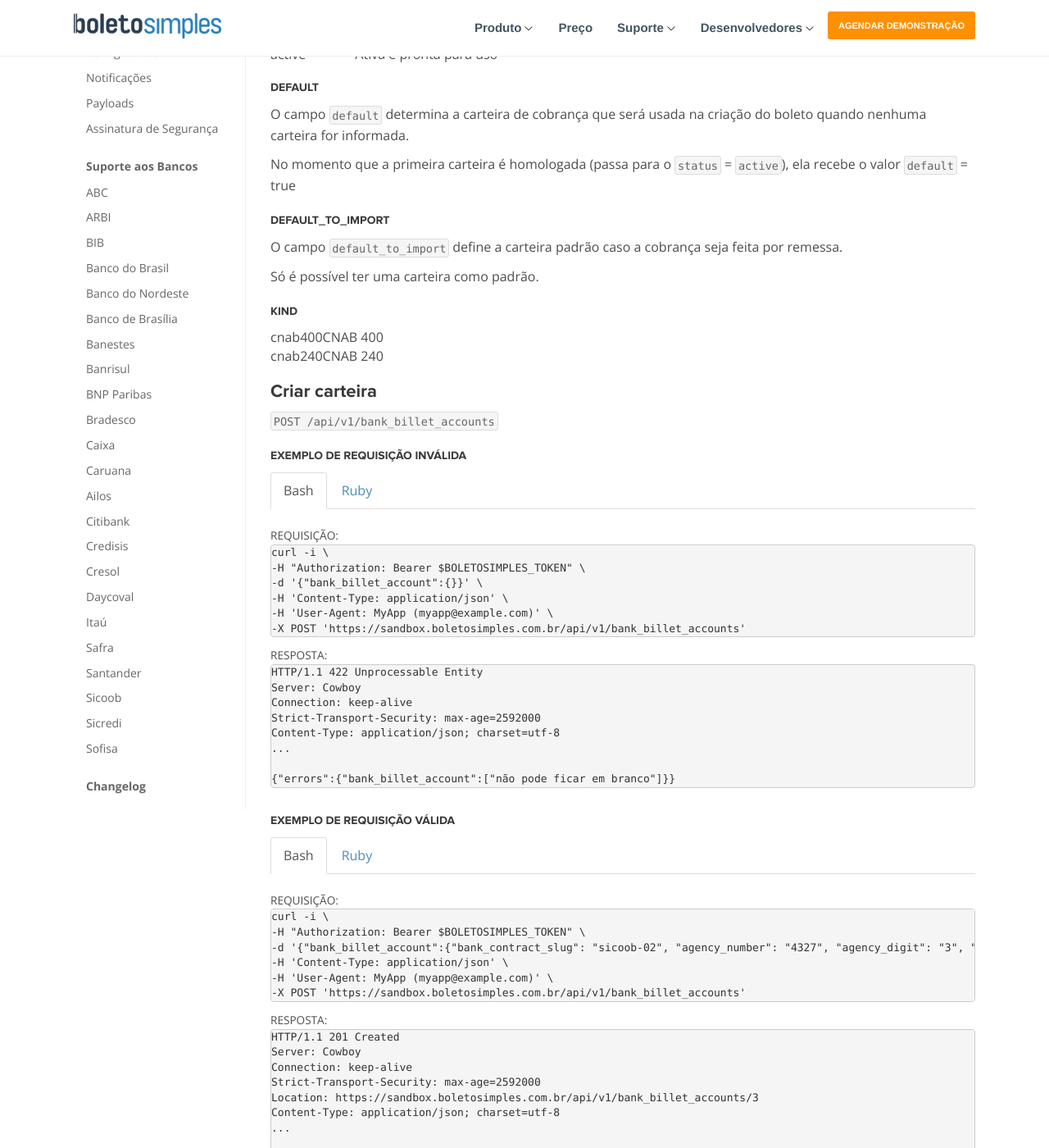
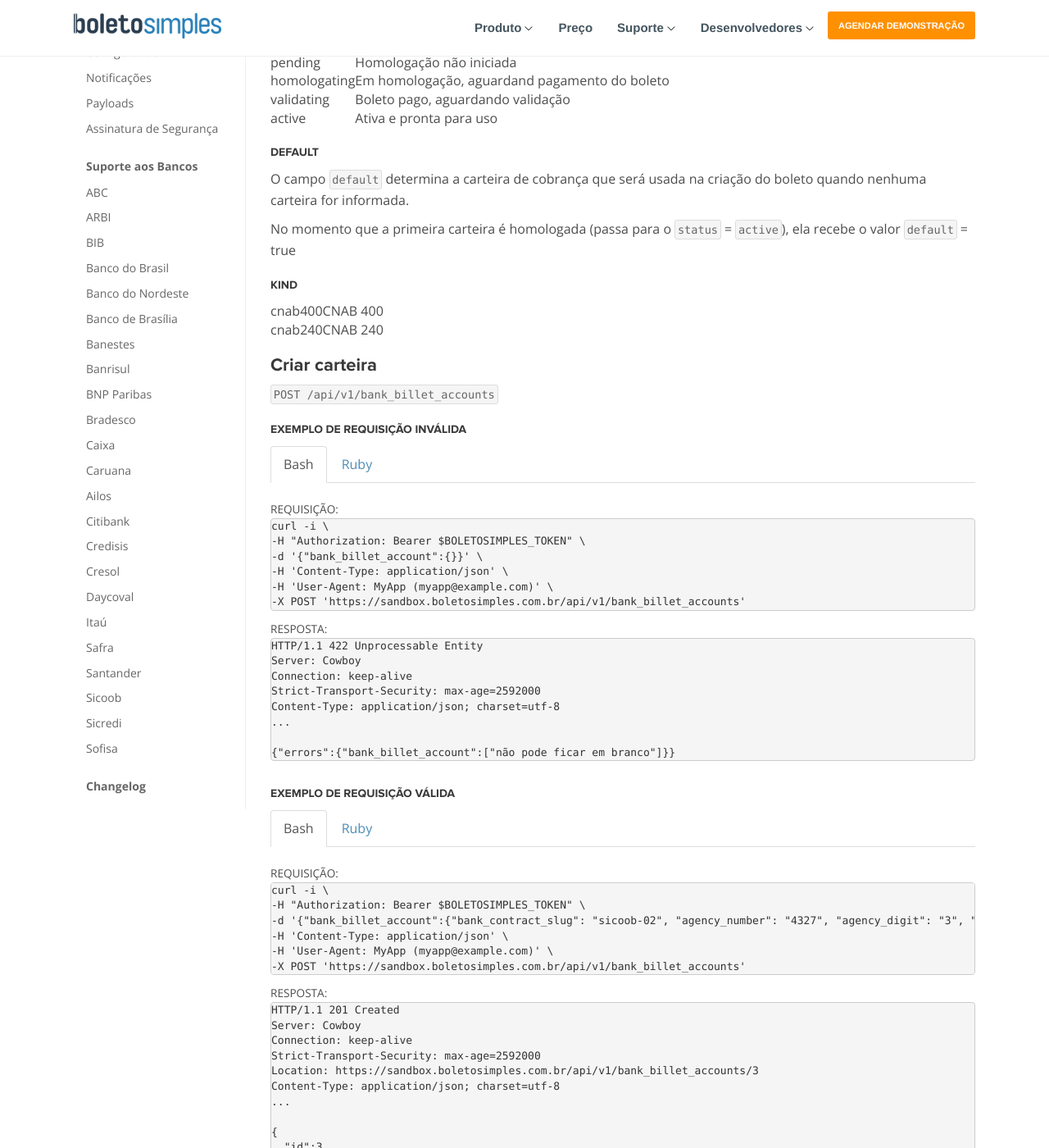
Before and after one commit to BoletoSimples/boletosimples-docs, a Jekyll site: the page built from reference/v1/bank_billet_accounts.markdown, in a window 1280 px wide and 1400 px high, scrolled down 1978 px. Shown: the whole window at 82% size. Built offline with Jekyll 4.4.1, drawn with Linux system fonts in a browser that asks for light colours; some of the changed text lies outside the part shown.

Commit message:
Updated Bancodobrasil and 11 other files

```diff
--- a/reference/v1/bank_billet_accounts.markdown
+++ b/reference/v1/bank_billet_accounts.markdown
@@ -10,57 +10,60 @@ breadcrumb: Carteiras de Cobrança
 
 <div class="alert alert-warning">Para saber mais sobre as carteiras suportadas, acesse a <a href="/bank_contracts">página de Carteiras de Cobrança</a>.</div>
 
-| Recurso                                                                                                          | Descrição                                       |
-| ---------------------------------------------------------------------------------------------------------------- | ----------------------------------------------- |
-| [POST /api/v1/bank_billet_accounts](#criar-carteira)                                                             | Criar carteira                                  |
-| [GET /api/v1/bank_billet_accounts/:id](#informações-do-carteira)                                                 | Informações do carteira                         |
-| [PATCH /api/v1/bank_billet_accounts/:id](#atualizar-carteira)                                                    | Atualizar carteira                              |
-| [PUT /api/v1/bank_billet_accounts/:id](#atualizar-carteira)                                                      | Atualizar carteira                              |
-| [GET /api/v1/bank_billet_accounts](#listar-carteiras)                                                            | Listar carteiras                                |
-| [GET /api/v1/bank_billet_accounts/:id/ask](#solicitar-homologação-da-carteira-de-cobrança)                       | Solicitar homologação da Carteira de Cobrança   |
-| [PATCH /api/v1/bank_billet_accounts/:id/validate](#validar-carteira-de-cobrança)                                 | Validar Carteira de Cobrança                    |
-| [PUT /api/v1/bank_billet_accounts/:id/validate](#validar-carteira-de-cobrança)                                   | Validar Carteira de Cobrança                    |
-| [PATCH /api/v1/bank_billet_accounts/:id/set_default](#alterar-carteira-de-cobrança-padrão)                       | Alterar Carteira de Cobrança padrão             |
-| [PUT /api/v1/bank_billet_accounts/:id/set_default](#alterar-carteira-de-cobrança-padrão)                         | Alterar Carteira de Cobrança padrão             |
-| [PATCH /api/v1/bank_billet_accounts/:id/set_default_to_import](#alterar-carteira-de-cobrança-padrão-por-remessa) | Alterar Carteira de Cobrança padrão por remessa |
-| [PUT /api/v1/bank_billet_accounts/:id/set_default_to_import](#alterar-carteira-de-cobrança-padrão-por-remessa)   | Alterar Carteira de Cobrança padrão por remessa |
+| Recurso                  | Descrição
+| ------------------------ | ------------------------
+| [POST /api/v1/bank_billet_accounts](#criar-carteira) | Criar carteira
+| [GET /api/v1/bank_billet_accounts/:id](#informações-do-carteira) | Informações do carteira
+| [PATCH /api/v1/bank_billet_accounts/:id](#atualizar-carteira) | Atualizar carteira
+| [PUT /api/v1/bank_billet_accounts/:id](#atualizar-carteira) | Atualizar carteira
+| [GET /api/v1/bank_billet_accounts](#listar-carteiras) | Listar carteiras
+| [GET /api/v1/bank_billet_accounts/:id/ask](#solicitar-homologação-da-carteira-de-cobrança) | Solicitar homologação da Carteira de Cobrança
+| [PATCH /api/v1/bank_billet_accounts/:id/validate](#validar-carteira-de-cobrança) | Validar Carteira de Cobrança
+| [PUT /api/v1/bank_billet_accounts/:id/validate](#validar-carteira-de-cobrança) | Validar Carteira de Cobrança
+| [PATCH /api/v1/bank_billet_accounts/:id/set_default](#alterar-carteira-de-cobrança-padrão) | Alterar Carteira de Cobrança padrão
+| [PUT /api/v1/bank_billet_accounts/:id/set_default](#alterar-carteira-de-cobrança-padrão) | Alterar Carteira de Cobrança padrão
 
 ### Modelo de Dados
 
-| Parâmetro                                   | Obrigatório | Tipo     | Tamanho | Descrição                                                    |
-| ------------------------------------------- | ----------- | -------- | ------- | ------------------------------------------------------------ |
-| **id**                                      | N/A         | Integer  |         | ID da carteira                                               |
-| **bank_contract_slug**                      | Sim         | String   | 50      | [Slug da Carteira](/bank_contracts)                          |
-| **next_our_number**                         | Não         | String   | 40      | Próximo Nosso Número. Default: 1                             |
-| **agency_number**                           | Sim         | String   | 20      | Agência                                                      |
-| **agency_digit**                            | \*          | String   | 2       | Dígito da Agência                                            |
-| **account_number**                          | Sim         | String   | 20      | Conta                                                        |
-| **account_digit**                           | Sim         | String   | 2       | Dígito da Conta                                              |
-| **extra1**                                  | \*          | String   | 15      | Campo Extra 1                                                |
-| **extra1_digit**                            | \*          | String   | 3       | Dígito do Campo Extra 1                                      |
-| **extra2**                                  | \*          | String   | 15      | Campo Extra 2                                                |
-| **extra2_digit**                            | \*          | String   | 3       | Dígito do Campo Extra 2                                      |
-| **extra3**                                  | \*\*        | String   | 30      | [Código de Remessa](/reference/v1/remittances/)              |
-| **beneficiary_name**                        | Sim         | String   | 255     | Nome do Beneficiário                                         |
-| **beneficiary_cnpj_cpf**                    | Sim         | String   | 20      | CPF/CNPJ do Beneficiário                                     |
-| **beneficiary_address**                     | Sim         | String   | 255     | Endereço do Beneficiário                                     |
-| **name**                                    | Não         | String   |         | Nome da Conta \*\*\*                                         |
-| [**status**](#status)                       | Não         | String   |         | Situação da carteira                                         |
-| **homologated_at**                          | Não         | DateTime |         | Data de homologação                                          |
-| **next_remittance_number**                  | Não         | String   |         | Próximo Número da Remessa. Default: 1                        |
-| [**default**](#default)                     | Não         | Boolean  |         | Padrão                                                       |
-| **configuration**                           | Não         | JSON     |         | Configuração de dados padrões para boleto                    |
-| **bank_contract**                           | Não         | Hash     |         | Dados da Carteira \*\*\*                                     |
-| **custom_name**                             | Não         | String   | 255     | Nome da Carteira para identificação dentro do Boleto Simples |
-| [**kind**](#kind)                           | Não         | String   |         | Tipo de CNAB                                                 |
-| **allow_expiration_on_weekends**            | Não         | Boolean  |         | Permitir vencimento em fim de semana e feriado               |
-| [**default_to_import**](#default_to_import) | Não         | Boolean  |         | Carteira padrão para remessa ** / \***                       |
+| Parâmetro                | Obrigatório  | Tipo    | Tamanho | Descrição
+| ------------------------ | ----- | ------- | ------- | ------------------------
+| **id**                   | N/A   | Integer |         | ID da carteira
+| **bank_contract_slug**   | Sim   | String  | 50      | [Slug da Carteira](/bank_contracts)
+| **next_our_number**      | Não   | String  | 40      | Próximo Nosso Número. Default: 1
+| **agency_number**        | Sim   | String  | 20      | Agência
+| **agency_digit**         | *     | String  | 2       | Dígito da Agência
+| **account_number**       | Sim   | String  | 20      | Conta
+| **account_digit**        | Sim   | String  | 2       | Dígito da Conta
+| **extra1**               | *     | String  | 15      | Campo Extra 1
+| **extra1_digit**         | *     | String  | 3       | Dígito do Campo Extra 1
+| **extra2**               | *     | String  | 15      | Campo Extra 2
+| **extra2_digit**         | *     | String  | 3       | Dígito do Campo Extra 2
+| **extra3**               | **    | String  | 30      | [Código de Remessa](/reference/v1/remittances/)
+| **beneficiary_name**     | Sim   | String  | 255     | Nome do Beneficiário
+| **beneficiary_cnpj_cpf** | Sim   | String  | 20      | CPF/CNPJ do Beneficiário
+| **beneficiary_address_street**  | Sim   | String  | 255     | Rua do Beneficiário
+| **beneficiary_address_street_number**  | Sim   | String  | 30     | Numero da rua do Beneficiário
+| **beneficiary_address_complement**  | Sim   | String  | 255     | Complemento do endereço do Beneficiário
+| **beneficiary_address_neighborhood**  | Sim   | String  | 255     | Bairro do Beneficiário
+| **beneficiary_address_city**  | Sim   | String  | 50     | Cidade do Beneficiário
+| **beneficiary_address_state**  | Sim   | String  | 2     | Estado do Beneficiário
+| **beneficiary_address_zipcode**  | Sim   | String  | 255     | CEP do Beneficiário
+| **beneficiary_address**  | Sim   | String  |      | Endereço completo do Beneficiário ***
+| **name**                 | Não   | String  |         | Nome da Conta ***
+| [**status**](#status)    | Não   | String  |         | Situação da carteira
+| **homologated_at**       | Não   | DateTime    |         | Data de homologação
+| **next_remittance_number**| Não  | String  |         | Próximo Número da Remessa. Default: 1
+| [**default**](#default)  | Não   | Boolean |         | Padrão
+| **configuration**        | Não   | JSON    |         | Configuração de dados padrões para boleto
+| **bank_contract**        | Não   | Hash    |         | Dados da Carteira ***
+| **custom_name**          | Não   | String  | 255     | Nome da Carteira para identificação dentro do Boleto Simples
+| [**kind**](#kind) | Não | String |   | Tipo de CNAB
 
-'\*' Depende da carteira escolhida.
+'*' Depende da carteira escolhida.
 
-'\*\*' Usado na remessa em bancos.
+'**' Usado na remessa em bancos.
 
-'\*\*\*' Não é recebido na criação e nem na atualização, só é retornado na consulta e listagem.
+'***' Não é recebido na criação e nem na atualização, só é retornado na consulta e listagem.
 
 ### Dicionário de Dados
 
@@ -88,12 +91,6 @@ Quando o valor é informado corretamente, ou no retorno processado, o banco diz
 O campo `default` determina a carteira de cobrança que será usada na criação do boleto quando nenhuma carteira for informada.
 
 No momento que a primeira carteira é homologada (passa para o `status` = `active`), ela recebe o valor `default` = true
-
-#### default_to_import
-
-O campo `default_to_import` define a carteira padrão caso a cobrança seja feita por remessa.
-
-Só é possível ter uma carteira como padrão.
 
 #### kind
 
@@ -219,7 +216,7 @@ Array
 <pre class="bash">
 curl -i \
 -H "Authorization: Bearer $BOLETOSIMPLES_TOKEN" \
--d '{"bank_billet_account":{"bank_contract_slug": "sicoob-02", "agency_number": "4327", "agency_digit": "3", "account_number": "3666", "account_digit": "8", "next_our_number": "1", "extra1": "1234567"}}' \
+-d '{"bank_billet_account":{"bank_contract_slug": "sicoob-02", "agency_number": "4327", "agency_digit": "3", "account_number": "3666", "account_digit": "8", "next_our_number": "1", "extra1": "1234567", "beneficiary_address_street": "Av. Presidente Vargas", "beneficiary_address_street_number": "633", "beneficiary_address_complement": "sala 1716", "beneficiary_address_city": "Rio de Janeiro", "beneficiary_address_neighborhood": "Centro", "beneficiary_address_state": "RJ", "beneficiary_address_zipcode": "20071-004"}}' \
 -H 'Content-Type: application/json' \
 -H 'User-Agent: MyApp (myapp@example.com)' \
 -X POST 'https://sandbox.boletosimples.com.br/api/v1/bank_billet_accounts'
@@ -251,7 +248,14 @@ Content-Type: application/json; charset=utf-8
   "extra3":null,
   "beneficiary_name":"Boleto Simples Cobranças Ltda.",
   "beneficiary_cnpj_cpf":"05.813.794/0001-26",
-  "beneficiary_address":"Av. Presidente Vargas, 633 sala 1716. Rio de Janeiro - RJ",
+  "beneficiary_address_street": "Av. Presidente Vargas",
+  "beneficiary_address_street_number": "633",
+  "beneficiary_address_complement": "sala 1716",
+  "beneficiary_address_city": "Rio de Janeiro",
+  "beneficiary_address_neighborhood": "Centro",
+  "beneficiary_address_state": "RJ",
+  "beneficiary_address_zipcode": "20071-004",
+  "beneficiary_address": "Av. Presidente Vargas, 633, sala 1716 - Centro, Rio de Janeiro - RJ, 20071-004",
   "name":"Bancoob/Sicoob 02 - CC 00003666-8",
   "status":"pending",
   "custom_name":"Minha Carteira",
@@ -266,8 +270,7 @@ Content-Type: application/json; charset=utf-8
     "sufix":"02",
     "variation":null,
     "name":"1/02 - Simples Sem Registro"
-  },
-  "default_to_import": false
+  }
 }
 </pre>
   </div>
@@ -282,7 +285,15 @@ Content-Type: application/json; charset=utf-8
   agency_digit: '3',
   account_number: '3666',
   account_digit: '8',
-  extra1: '1234567'
+  extra1: '1234567',
+  beneficiary_address_street: 'Av. Presidente Vargas',
+  beneficiary_address_street_number: '633',
+  beneficiary_address_complement: 'sala 1716',
+  beneficiary_address_city: 'Rio de Janeiro',
+  beneficiary_address_neighborhood: 'Centro',
+  beneficiary_address_state: 'RJ',
+  beneficiary_address_zipcode: '20071-004'
+  beneficiary_address: 'Av. Presidente Vargas, 633, sala 1716 - Centro, Rio de Janeiro - RJ, 20071-004'
 })
 if @bank_billet_account.persisted?
   puts "Sucesso :)"
@@ -298,7 +309,6 @@ end
 <pre class="ruby">
 Sucesso :)
 {
-      "default_to_import" => false,
       "bank_contract_slug" => "sicoob-02",
          "next_our_number" => "0000001",
            "agency_number" => "4327",
@@ -311,8 +321,15 @@ Sucesso :)
             "extra2_digit" => nil,
                   "extra3" => nil,
         "beneficiary_name" => "Boleto Simples Cobranças Ltda.",
-    "beneficiary_cnpj_cpf" => "05.813.794/0001-26",
-     "beneficiary_address" => "Av. Presidente Vargas, 633 sala 1716. Rio de Janeiro - RJ",
+      "beneficiary_cnpj_cpf" => "05.813.794/0001-26",
+      "beneficiary_address_street": "Av. Presidente Vargas",
+      "beneficiary_address_street_number": "633",
+      "beneficiary_address_complement": "sala 1716",
+      "beneficiary_address_city": "Rio de Janeiro",
+      "beneficiary_address_neighborhood": "Centro",
+      "beneficiary_address_state": "RJ",
+      "beneficiary_address_zipcode": "20071-004",
+      "beneficiary_address" => "Av. Presidente Vargas, 633, sala 1716 - Centro, Rio de Janeiro - RJ, 20071-004",
                     "name" => "Bancoob/Sicoob 02 - CC 00003666-8",
                   "status" => "pending",
              "custom_name" => nil,
@@ -380,7 +397,6 @@ Array
     [mobile_local_code] =>
     [state] => RJ
     [created_via_api] => 1
-    [default_to_import] => false
 )
 </pre>
   </div> -->
@@ -435,7 +451,14 @@ Content-Type: application/json; charset=utf-8
   "extra3":null,
   "beneficiary_name":"Boleto Simples Cobranças Ltda.",
   "beneficiary_cnpj_cpf":"05.813.794/0001-26",
-  "beneficiary_address":"Av. Presidente Vargas, 633 sala 1716. Rio de Janeiro - RJ",
+  "beneficiary_address_street": "Av. Presidente Vargas",
+  "beneficiary_address_street_number": "633",
+  "beneficiary_address_complement": "sala 1716",
+  "beneficiary_address_city": "Rio de Janeiro",
+  "beneficiary_address_neighborhood": "Centro",
+  "beneficiary_address_state": "RJ",
+  "beneficiary_address_zipcode": "20071-004",
+  "beneficiary_address":"Av. Presidente Vargas, 633, sala 1716 - Centro, Rio de Janeiro - RJ, 20071-004",
   "name":"Bancoob/Sicoob 02 - CC 00003666-8",
   "status":"pending",
   "custom_name":"Minha Carteira",
@@ -450,8 +473,7 @@ Content-Type: application/json; charset=utf-8
     "sufix":"02",
     "variation":null,
     "name":"1/02 - Simples Sem Registro"
-  },
-  "default_to_import": false
+  }
 }
 </pre>
   </div>
@@ -467,7 +489,6 @@ ap @bank_billet_account.attributes
 
 <pre class="ruby">
 {
-      "default_to_import" => false,
       "bank_contract_slug" => "sicoob-02",
          "next_our_number" => "0000001",
            "agency_number" => "4327",
@@ -481,7 +502,14 @@ ap @bank_billet_account.attributes
                   "extra3" => nil,
         "beneficiary_name" => "Boleto Simples Cobranças Ltda.",
     "beneficiary_cnpj_cpf" => "05.813.794/0001-26",
-     "beneficiary_address" => "Av. Presidente Vargas, 633 sala 1716. Rio de Janeiro - RJ",
+    "beneficiary_address_street" => "Av. Presidente Vargas",
+    "beneficiary_address_street_number" => "633",
+    "beneficiary_address_complement" => "sala 1716",
+    "beneficiary_address_city" => "Rio de Janeiro",
+    "beneficiary_address_neighborhood" => "Centro",
+    "beneficiary_address_state" => "RJ",
+    "beneficiary_address_zipcode" => "20071-004",
+    "beneficiary_address" => "Av. Presidente Vargas, 633, sala 1716 - Centro, Rio de Janeiro - RJ, 20071-004",
                     "name" => "Bancoob/Sicoob 02 - CC 00003666-8",
                   "status" => "pending",
              "custom_name" => "Minha Carteira",
@@ -531,7 +559,6 @@ Array
     [mobile_local_code] =>
     [state] => RJ
     [created_via_api] => 1
-    [default_to_import] => false
 )
 </pre>
   </div> -->
@@ -809,7 +836,14 @@ Content-Type: application/json; charset=utf-8
     "extra3":null,
     "beneficiary_name":"Boleto Simples Cobranças Ltda.",
     "beneficiary_cnpj_cpf":"05.813.794/0001-26",
-    "beneficiary_address":"Av. Presidente Vargas, 633 sala 1716. Rio de Janeiro - RJ",
+    "beneficiary_address_street": "Av. Presidente Vargas",
+    "beneficiary_address_street_number": "633",
+    "beneficiary_address_complement": "sala 1716",
+    "beneficiary_address_city": "Rio de Janeiro",
+    "beneficiary_address_neighborhood": "Centro",
+    "beneficiary_address_state": "RJ",
+    "beneficiary_address_zipcode": "20071-004",
+    "beneficiary_address":"Av. Presidente Vargas, 633, sala 1716 - Centro, Rio de Janeiro - RJ, 20071-004",
     "name":"Bancoob/Sicoob 02 - CC 00003666-8",
     "status":"pending",
     "custom_name":"Minha Carteira",
@@ -824,8 +858,7 @@ Content-Type: application/json; charset=utf-8
       "sufix":"02",
       "variation":null,
       "name":"1/02 - Simples Sem Registro"
-    },
-    "default_to_import": false
+    }
   }
 ]
 </pre>
@@ -930,7 +963,14 @@ Content-Type: application/json; charset=utf-8
   "extra3":null,
   "beneficiary_name":"Boleto Simples Cobranças Ltda.",
   "beneficiary_cnpj_cpf":"05.813.794/0001-26",
-  "beneficiary_address":"Av. Presidente Vargas, 633 sala 1716. Rio de Janeiro - RJ",
+  "beneficiary_address_street": "Av. Presidente Vargas",
+  "beneficiary_address_street_number": "633",
+  "beneficiary_address_complement": "sala 1716",
+  "beneficiary_address_city": "Rio de Janeiro",
+  "beneficiary_address_neighborhood": "Centro",
+  "beneficiary_address_state": "RJ",
+  "beneficiary_address_zipcode": "20071-004",
+  "beneficiary_address":"Av. Presidente Vargas, 633, sala 1716 - Centro, Rio de Janeiro - RJ, 20071-004",
   "name":"Bancoob/Sicoob 02 - CC 00003666-8",
   "status":"homologating",
   "custom_name":"Minha Carteira",
@@ -945,8 +985,7 @@ Content-Type: application/json; charset=utf-8
     "sufix":"02",
     "variation":null,
     "name":"1/02 - Simples Sem Registro"
-  },
-  "default_to_import": false
+  }
 }
 </pre>
   </div>
@@ -963,7 +1002,6 @@ ap @bank_billet_account.attributes
 
 <pre class="ruby">
 {
-      "default_to_import" => false,
       "bank_contract_slug" => "sicoob-02",
          "next_our_number" => "0000001",
            "agency_number" => "4327",
@@ -977,7 +1015,14 @@ ap @bank_billet_account.attributes
                   "extra3" => nil,
         "beneficiary_name" => "Boleto Simples Cobranças Ltda.",
     "beneficiary_cnpj_cpf" => "05.813.794/0001-26",
-     "beneficiary_address" => "Av. Presidente Vargas, 633 sala 1716. Rio de Janeiro - RJ",
+    "beneficiary_address_street" => "Av. Presidente Vargas",
+    "beneficiary_address_street_number" => "633",
+    "beneficiary_address_complement" => "sala 1716",
+    "beneficiary_address_city" => "Rio de Janeiro",
+    "beneficiary_address_neighborhood" => "Centro",
+    "beneficiary_address_state" => "RJ",
+    "beneficiary_address_zipcode" => "20071-004",
+    "beneficiary_address" => "Av. Presidente Vargas, 633, sala 1716 - Centro, Rio de Janeiro - RJ, 20071-004",
                     "name" => "Bancoob/Sicoob 02 - CC 00003666-8",
            "bank_contract" => {
                                 "bank" => {
@@ -1009,7 +1054,6 @@ print_r($bank_billet_account->attributes());
 <pre class="php">
 Array
 (
-    [default_to_import] => false
     [id] => 66
     [city_name] => Rio de Janeiro
     [person_name] => Joao da Silva
@@ -1406,80 +1450,3 @@ Novo nome: Nome 1234
 </pre>
   </div> -->
 </div>
-
-### Alterar carteira de cobrança padrão por remessa
-
-`PATCH /api/v1/bank_billet_accounts/:id/set_default_to_import` ou <br> `PUT /api/v1/bank_billet_accounts/:id/set_default_to_import`
-
-### Modelo de Dados
-
-| Parâmetro             | Obrigatório | Tipo    | Tamanho | Descrição                             |
-| --------------------- | ----------- | ------- | ------- | ------------------------------------- |
-| **id**                | Sim         | Integer |         | ID da carteira de cobrança            |
-| **default_to_import** | Sim         | Boolean |         | Define a carteira padrão para remessa |
-
-#### Exemplo de requisição inválida
-
-<ul class="nav nav-tabs" role="tablist">
-  <li class="active"><a href="#bash4" role="tab" data-toggle="tab">Bash</a></li>
-</ul>
-
-<div class="tab-content">
-  <div class="tab-pane active" id="bash4">
-    <small>Requisição:</small>
-
-<pre class="bash">
-curl -i \
--H "Authorization: Bearer $BOLETOSIMPLES_TOKEN" \
--d '{"default_to_import":""}' \
--H 'Content-Type: application/json' \
--H 'User-Agent: MyApp (myapp@example.com)' \
--X PATCH 'https://sandbox.boletosimples.com.br/api/v1/bank_billet_accounts/1/set_default_to_import'
-</pre>
-
-    <small>Resposta:</small>
-
-<pre class="http">
-HTTP/1.1 422 Unprocessable Entity
-Server: Cowboy
-Connection: keep-alive
-Strict-Transport-Security: max-age=2592000
-Content-Type: application/json; charset=utf-8
-...
-
-{"errors":{"default_to_import":["não pode ficar em branco"]}}
-</pre>
-  </div>
-</div>
-
-#### Exemplo de requisição válida
-
-<ul class="nav nav-tabs" role="tablist">
-  <li class="active"><a href="#bash5" role="tab" data-toggle="tab">Bash</a></li>
-</ul>
-
-<div class="tab-content">
-  <div class="tab-pane active" id="bash5">
-    <small>Requisição:</small>
-
-<pre class="bash">
-curl -i \
--H "Authorization: Bearer $BOLETOSIMPLES_TOKEN" \
--d '{"default_to_import":true}' \
--H 'Content-Type: application/json' \
--H 'User-Agent: MyApp (myapp@example.com)' \
--X PUT 'https://sandbox.boletosimples.com.br/api/v1/bank_billet_accounts/1/set_default_to_import'
-</pre>
-
-    <small>Resposta:</small>
-
-<pre class="http">
-HTTP/1.1 204 No Content
-Date: Fri, 17 Oct 2014 19:30:06 GMT
-Status: 204 No Content
-Location: https://sandbox.boletosimples.com.br/api/v1/bank_billet_accounts/1/set_default_to_import
-...
-
-</pre>
-  </div>
-</div>
```
Also changed, not shown: changelog.markdown (+15 -0 lines), reference/v1/bank_billets.markdown (+10 -10 lines), reference/v1/customer_subscriptions.markdown (+10 -0 lines), reference/v1/installments.markdown (+10 -0 lines).
